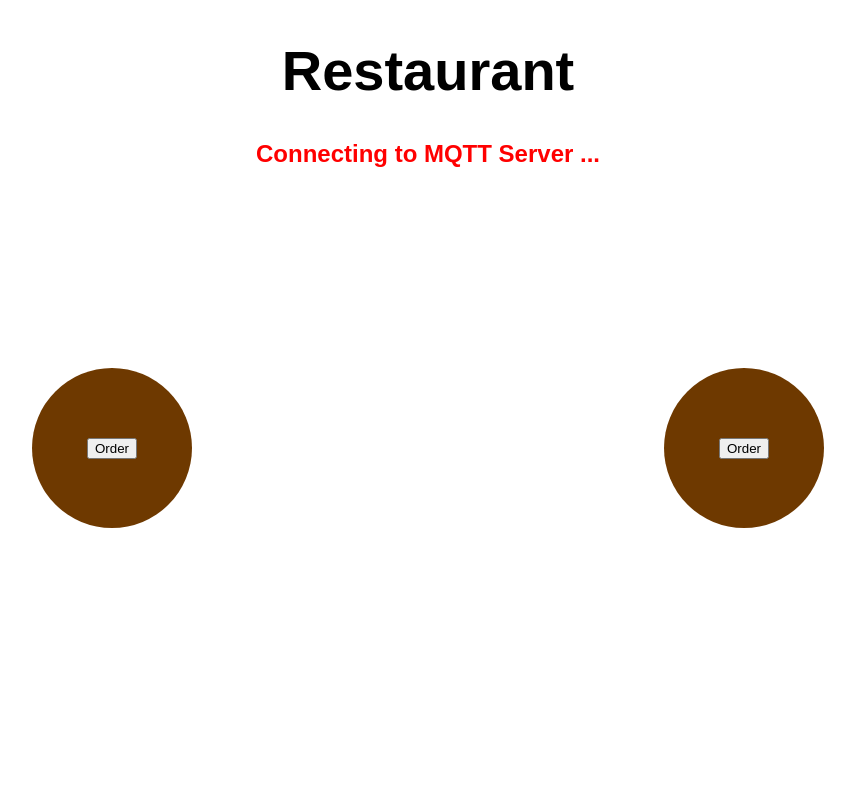
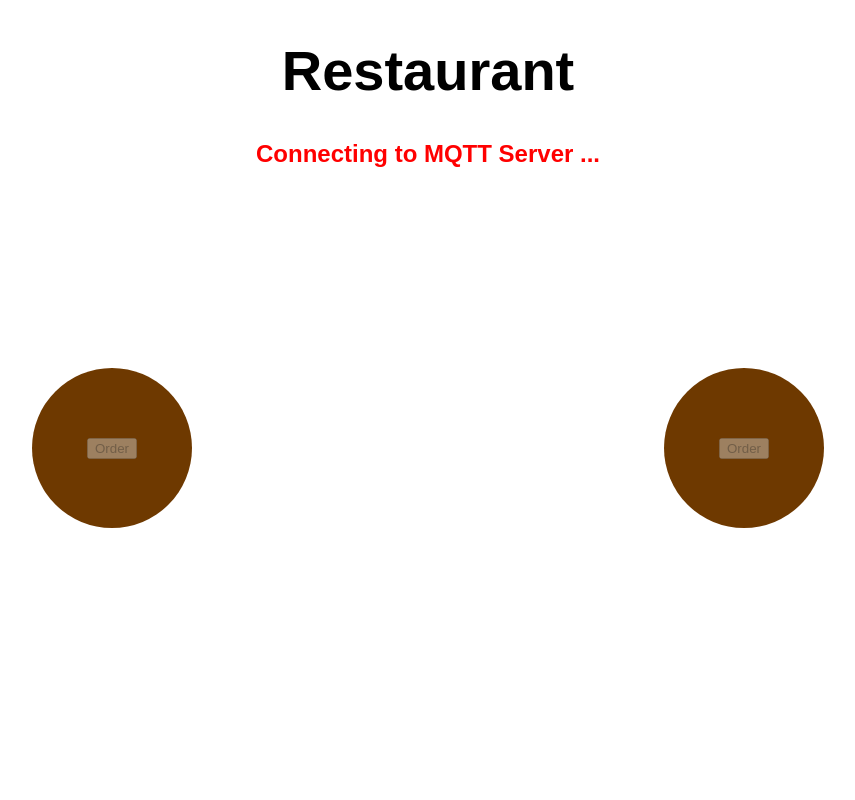
Before and after one commit to ram-mashruwala/OSENSA-Restaurant-Full-Stack-Assignment, a Svelte app in the folder client-side/: page / in a window 1280 px wide. Shown: the top 800 px of the page, without its empty margins (212-1067 px from the left). Built offline with nearby package versions, Linux system fonts and the light colour scheme; what mqtt would draw is missing.

Commit message:
Disabled buttons on table if client-side is not connected to broker

```diff
--- a/client-side/src/Table.svelte
+++ b/client-side/src/Table.svelte
@@ -1,10 +1,13 @@
 <script lang="ts">
 	let ordered: boolean = $state(false);
+	import { connection_state } from "./lib/MQTT_Handler.svelte";
 </script>
 
 <div>
-	{#if !ordered}
+	{#if !ordered && connection_state.connected}
 		<button onclick={() => (ordered = true)}>Order</button>
+	{:else if !ordered && !connection_state.connected}
+		<button disabled onclick={() => (ordered = true)}>Order</button>
 	{:else}
 		<p>Ordered! Your food is on the way!</p>
 	{/if}
```
